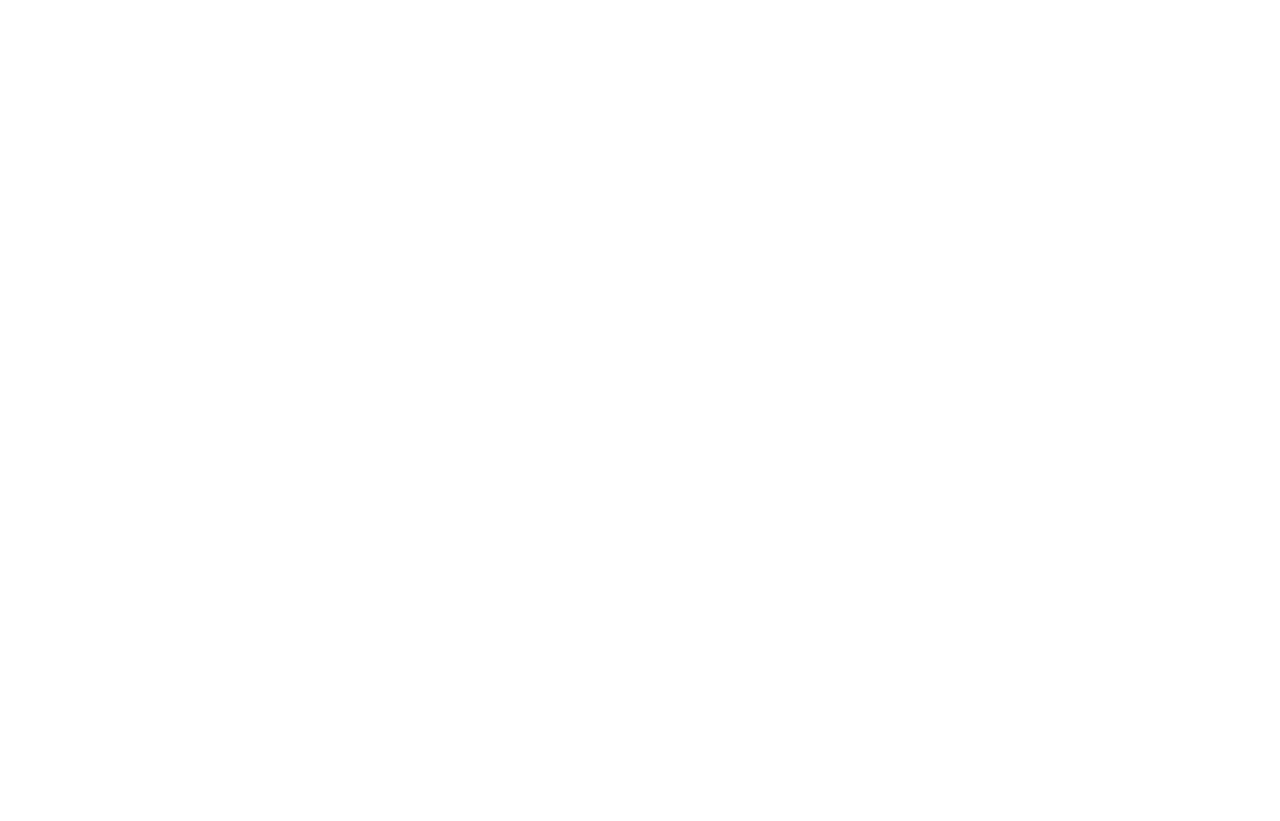
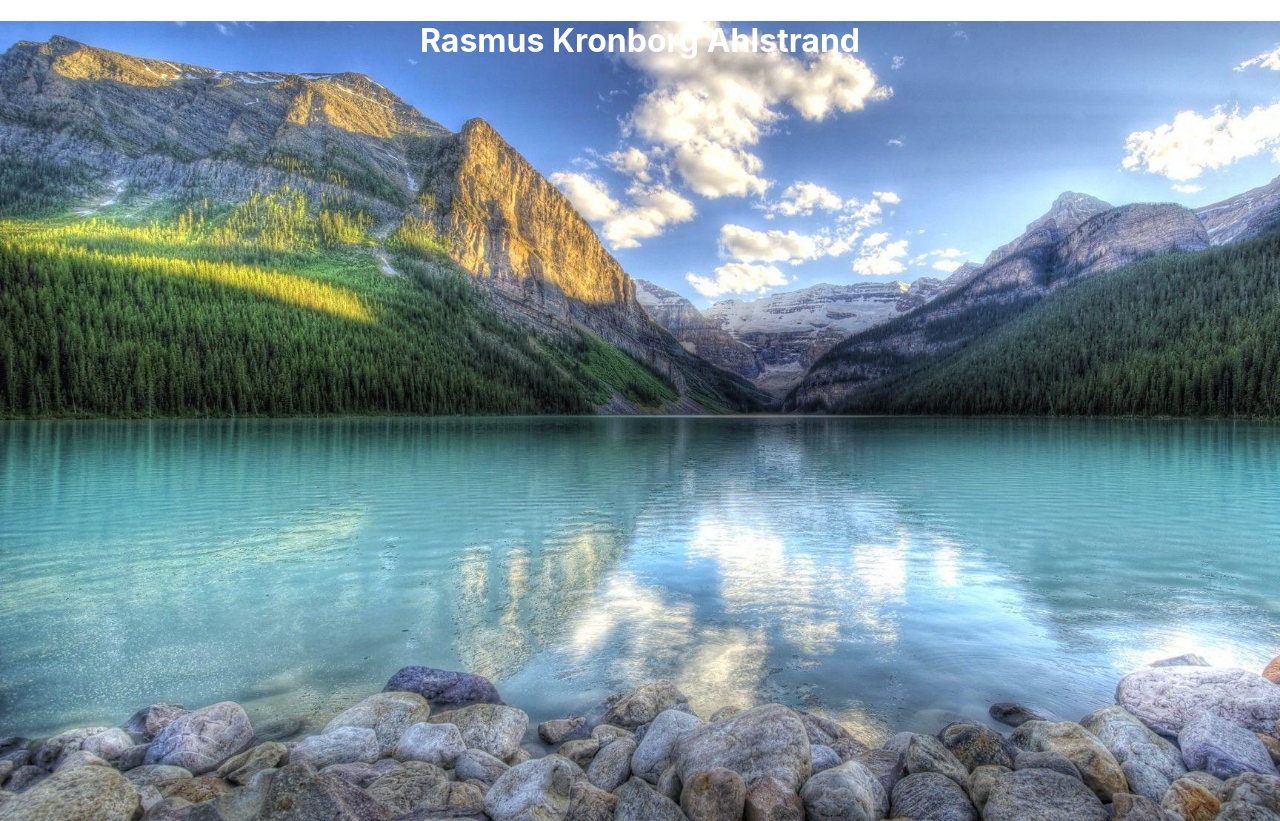
Before and after one commit to Rex77pro/Kronborg, a React (Create React App) app: page / in a window 1280 px wide. Before the commit the page ends 800 px from the top, so only its background shows below. Built offline with nearby package versions, Linux system fonts and the light colour scheme.

Commit message:
homepage - start

```diff
--- a/src/App.js
+++ b/src/App.js
@@ -6,6 +6,16 @@
       <header>
       </header>
       <main>
+        <div style={{
+          backgroundImage: 'url(/bgPic.jpg)', /* Referer til billedet direkte */
+          height: '800px', /* Sæt en højde for at se baggrundsbilledet */
+          backgroundSize: 'cover', /* Dæk hele området */
+          textAlign: 'center',
+          textAnchor: 'end',
+          color: 'white' }}
+        >
+          <h1>Rasmus Kronborg Ahlstrand</h1>
+        </div>
       </main>
       <footer>
       </footer>
```
Also changed, not shown: public/bgpic.jpg (added).
